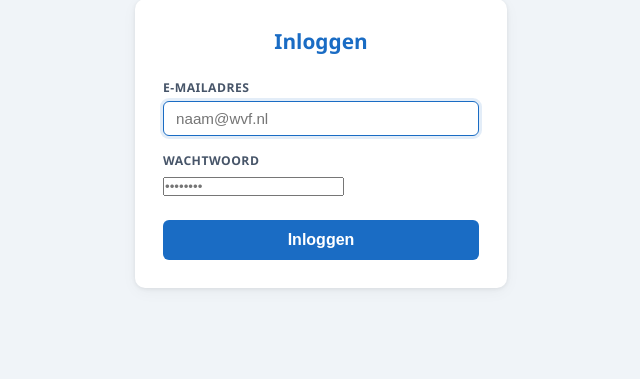
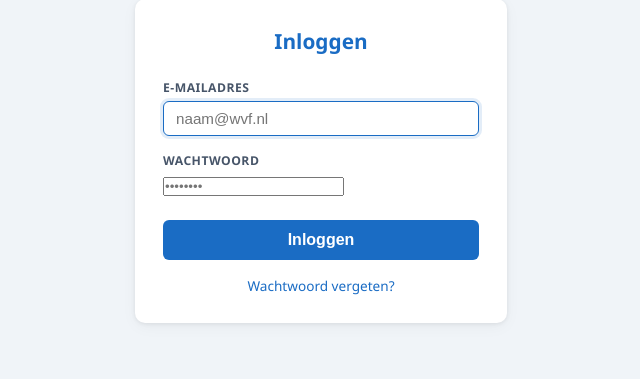
Before and after one commit to Panninaggi/wvf-vrijwilligers, a Flask app: page /login?next=/mijn-wachtwoord in a window 1280 px wide. Shown: the part 139-518 px from the top of the page, without its empty margins (319-959 px from the left). Run offline with Flask 3, Linux system fonts and the light colour scheme; some libraries are stand-ins or nearby versions.

Commit message:
feat: account aanmaken voor eigenaar, wachtwoord vergeten/reset/wijzigen

```diff
--- a/app.py
+++ b/app.py
@@ -81,6 +81,11 @@ _SCHEMA = '''
         vrijwilliger_id INTEGER REFERENCES vrijwilligers(id) ON DELETE CASCADE,
         formulier_data TEXT, status TEXT NOT NULL DEFAULT 'Concept',
         ingevuld TIMESTAMP DEFAULT CURRENT_TIMESTAMP, bijgewerkt TIMESTAMP
+    );
+    CREATE TABLE IF NOT EXISTS wachtwoord_tokens (
+        token TEXT PRIMARY KEY,
+        gebruiker_id INTEGER NOT NULL REFERENCES gebruikers(id) ON DELETE CASCADE,
+        aangemaakt TIMESTAMP DEFAULT CURRENT_TIMESTAMP
     );
 '''
 
@@ -355,6 +360,58 @@ def email_eigenaar_notificatie(eigenaar_email, eigenaar_naam, vrijwilliger_naam,
     send_email(eigenaar_email, f'Nieuwe aanmelding: {vrijwilliger_naam} — {profiel}', html)
 
 
+def email_welkom(to_addr, naam, wachtwoord):
+    base_url = os.environ.get('APP_URL', 'http://localhost:5000')
+    html = f'''
+    <div style="font-family:sans-serif;max-width:600px;margin:0 auto">
+      <div style="background:#1A6CC4;color:white;padding:1.5rem;border-radius:8px 8px 0 0">
+        <h2 style="margin:0">Welkom bij WVF Vrijwilligersbeheer</h2>
+      </div>
+      <div style="background:#f8fafc;padding:1.5rem;border-radius:0 0 8px 8px;border:1px solid #e2e8f0">
+        <p>Beste {naam},</p>
+        <p>Er is een account voor je aangemaakt. Je kunt inloggen met:</p>
+        <table style="margin:1rem 0;border-collapse:collapse">
+          <tr><td style="padding:.3rem 1rem .3rem 0;color:#64748b">E-mail</td><td><strong>{to_addr}</strong></td></tr>
+          <tr><td style="padding:.3rem 1rem .3rem 0;color:#64748b">Wachtwoord</td><td><strong>{wachtwoord}</strong></td></tr>
+        </table>
+        <p style="margin-top:1.5rem">
+          <a href="{base_url}/login"
+             style="background:#1A6CC4;color:white;padding:.75rem 1.5rem;border-radius:6px;text-decoration:none;font-weight:600">
+            Inloggen →
+          </a>
+        </p>
+        <p style="color:#94a3b8;font-size:.85rem;margin-top:2rem">
+          Wijzig je wachtwoord na je eerste inlog via het menu rechtsboven.
+        </p>
+      </div>
+    </div>'''
+    send_email(to_addr, 'Je account voor WVF Vrijwilligersbeheer', html)
+
+
+def email_wachtwoord_reset(to_addr, naam, token):
+    base_url = os.environ.get('APP_URL', 'http://localhost:5000')
+    html = f'''
+    <div style="font-family:sans-serif;max-width:600px;margin:0 auto">
+      <div style="background:#1A6CC4;color:white;padding:1.5rem;border-radius:8px 8px 0 0">
+        <h2 style="margin:0">Wachtwoord opnieuw instellen</h2>
+      </div>
+      <div style="background:#f8fafc;padding:1.5rem;border-radius:0 0 8px 8px;border:1px solid #e2e8f0">
+        <p>Beste {naam},</p>
+        <p>Klik op de knop hieronder om een nieuw wachtwoord in te stellen. De link is <strong>1 uur geldig</strong>.</p>
+        <p style="margin-top:1.5rem">
+          <a href="{base_url}/wachtwoord-reset/{token}"
+             style="background:#1A6CC4;color:white;padding:.75rem 1.5rem;border-radius:6px;text-decoration:none;font-weight:600">
+            Wachtwoord opnieuw instellen →
+          </a>
+        </p>
+        <p style="color:#94a3b8;font-size:.85rem;margin-top:2rem">
+          Heb je dit niet aangevraagd? Dan hoef je niets te doen.
+        </p>
+      </div>
+    </div>'''
+    send_email(to_addr, 'Wachtwoord opnieuw instellen — WVF', html)
+
+
 # ── QR-code ────────────────────────────────────────────────────────────────────
 
 def genereer_qr_base64(url):
@@ -452,6 +509,106 @@ def logout():
     session.clear()
     flash('Je bent uitgelogd.', 'info')
     return redirect(url_for('login'))
+
+
+@app.route('/wachtwoord-vergeten', methods=['GET', 'POST'])
+def wachtwoord_vergeten():
+    if request.method == 'POST':
+        email = request.form.get('email', '').strip().lower()
+        conn = get_db()
+        user = conn.execute(
+            'SELECT * FROM gebruikers WHERE LOWER(email) = ? AND actief = 1', (email,)
+        ).fetchone()
+        if user:
+            token = secrets.token_urlsafe(32)
+            conn.execute(
+                'INSERT INTO wachtwoord_tokens (token, gebruiker_id) VALUES (?,?)',
+                (token, user['id'])
+            )
+            conn.commit()
+            naam = f"{user['voornaam']} {user['achternaam']}"
+            email_wachtwoord_reset(email, naam, token)
+        conn.close()
+        # Altijd dezelfde melding (voorkomt dat je kunt achterhalen of een e-mail bestaat)
+        flash('Als dit e-mailadres bekend is, ontvang je een e-mail met een resetlink.', 'info')
+        return redirect(url_for('wachtwoord_vergeten'))
+    return render_template('wachtwoord_vergeten.html')
+
+
+@app.route('/wachtwoord-reset/<token>', methods=['GET', 'POST'])
+def wachtwoord_reset(token):
+    conn = get_db()
+    record = conn.execute('''
+        SELECT wt.*, g.voornaam, g.achternaam, g.email
+        FROM wachtwoord_tokens wt
+        JOIN gebruikers g ON wt.gebruiker_id = g.id
+        WHERE wt.token = ?
+    ''', (token,)).fetchone()
+
+    if not record:
+        conn.close()
+        flash('Ongeldige of verlopen resetlink.', 'error')
+        return redirect(url_for('login'))
+
+    # Token verlopen na 1 uur
+    from datetime import datetime, timezone, timedelta
+    aangemaakt = record['aangemaakt']
+    if hasattr(aangemaakt, 'replace'):
+        aangemaakt = aangemaakt.replace(tzinfo=None)
+    else:
+        try:
+            aangemaakt = datetime.fromisoformat(str(aangemaakt))
+        except Exception:
+            aangemaakt = datetime.now()
+    if datetime.now() - aangemaakt > timedelta(hours=1):
+        conn.execute('DELETE FROM wachtwoord_tokens WHERE token = ?', (token,))
+        conn.commit()
+        conn.close()
+        flash('Deze resetlink is verlopen. Vraag een nieuwe aan.', 'error')
+        return redirect(url_for('wachtwoord_vergeten'))
+
+    if request.method == 'POST':
+        nieuw = request.form.get('wachtwoord', '')
+        if len(nieuw) < 6:
+            flash('Wachtwoord moet minimaal 6 tekens zijn.', 'error')
+            conn.close()
+            return render_template('wachtwoord_reset.html', token=token)
+        conn.execute('UPDATE gebruikers SET wachtwoord = ? WHERE id = ?',
+                     (generate_password_hash(nieuw), record['gebruiker_id']))
+        conn.execute('DELETE FROM wachtwoord_tokens WHERE token = ?', (token,))
+        conn.commit()
+        conn.close()
+        flash('Wachtwoord gewijzigd. Je kunt nu inloggen.', 'success')
+        return redirect(url_for('login'))
+
+    conn.close()
+    return render_template('wachtwoord_reset.html', token=token, naam=record['voornaam'])
+
+
+@app.route('/mijn-wachtwoord', methods=['GET', 'POST'])
+@login_required
+def mijn_wachtwoord():
+    if request.method == 'POST':
+        huidig = request.form.get('huidig', '')
+        nieuw = request.form.get('nieuw', '')
+        conn = get_db()
+        user = conn.execute('SELECT * FROM gebruikers WHERE id = ?',
+                            (session['user_id'],)).fetchone()
+        if not check_password_hash(user['wachtwoord'], huidig):
+            conn.close()
+            flash('Huidig wachtwoord klopt niet.', 'error')
+            return render_template('mijn_wachtwoord.html')
+        if len(nieuw) < 6:
+            conn.close()
+            flash('Nieuw wachtwoord moet minimaal 6 tekens zijn.', 'error')
+            return render_template('mijn_wachtwoord.html')
+        conn.execute('UPDATE gebruikers SET wachtwoord = ? WHERE id = ?',
+                     (generate_password_hash(nieuw), session['user_id']))
+        conn.commit()
+        conn.close()
+        flash('Wachtwoord succesvol gewijzigd.', 'success')
+        return redirect(url_for('taken'))
+    return render_template('mijn_wachtwoord.html')
 
 
 # ── Publieke registratie ───────────────────────────────────────────────────────
@@ -823,6 +980,50 @@ def eigenaar_verwijderen(eid):
     return redirect(url_for('eigenaren'))
 
 
+@app.route('/beheer/eigenaren/<int:eid>/account-aanmaken', methods=['POST'])
+@login_required
+@rol_vereist('beheerder')
+def eigenaar_account_aanmaken(eid):
+    conn = get_db()
+    eigenaar = conn.execute('SELECT * FROM eigenaren WHERE id = ?', (eid,)).fetchone()
+    if not eigenaar or not eigenaar['email']:
+        flash('Eigenaar heeft geen e-mailadres — account aanmaken niet mogelijk.', 'error')
+        conn.close()
+        return redirect(url_for('eigenaren'))
+
+    email = eigenaar['email'].strip().lower()
+    naam = f"{eigenaar['voornaam']} {eigenaar['achternaam']}"
+
+    bestaand = conn.execute(
+        'SELECT id FROM gebruikers WHERE LOWER(email) = ?', (email,)
+    ).fetchone()
+
+    if bestaand:
+        # Koppel bestaand account aan eigenaar
+        conn.execute('UPDATE eigenaren SET gebruiker_id = ? WHERE id = ?',
+                     (bestaand['id'], eid))
+        conn.commit()
+        conn.close()
+        flash(f'Bestaand account ({email}) gekoppeld aan {naam}.', 'info')
+        return redirect(url_for('eigenaren'))
+
+    # Nieuw account aanmaken
+    ww = secrets.token_urlsafe(10)
+    uid = conn.insert(
+        'INSERT INTO gebruikers (voornaam, achternaam, email, wachtwoord) VALUES (?,?,?,?)',
+        (eigenaar['voornaam'], eigenaar['achternaam'], email, generate_password_hash(ww))
+    )
+    conn.execute('INSERT INTO gebruiker_rollen (gebruiker_id, rol) VALUES (?,?)',
+                 (uid, 'roleigenaar'))
+    conn.execute('UPDATE eigenaren SET gebruiker_id = ? WHERE id = ?', (uid, eid))
+    conn.commit()
+    conn.close()
+
+    email_welkom(email, naam, ww)
+    flash(f'Account aangemaakt voor {naam} — welkomstmail verstuurd naar {email}.', 'success')
+    return redirect(url_for('eigenaren'))
+
+
 # ── Profielen (beheer) ─────────────────────────────────────────────────────────
 
 @app.route('/beheer/profielen')
--- a/templates/base.html
+++ b/templates/base.html
@@ -167,7 +167,10 @@
           Beheer
         </a>
         {% endif %}
-        <span class="nav-user">{{ huidig_user.voornaam }}</span>
+        <a href="/mijn-wachtwoord" class="nav-item {{ 'active' if request.path == '/mijn-wachtwoord' else '' }}" title="Wachtwoord wijzigen">
+          <svg width="14" height="14" viewBox="0 0 24 24" fill="none" stroke="currentColor" stroke-width="2.5" stroke-linecap="round" stroke-linejoin="round"><circle cx="12" cy="8" r="4"/><path d="M6 20v-2a6 6 0 0 1 12 0v2"/></svg>
+          {{ huidig_user.voornaam }}
+        </a>
         <a href="/logout" class="nav-item">Uitloggen</a>
       {% else %}
         <a href="/login" class="nav-item">Inloggen</a>
--- a/templates/login.html
+++ b/templates/login.html
@@ -31,6 +31,9 @@
         <input type="password" id="wachtwoord" name="wachtwoord" required placeholder="••••••••">
       </div>
       <button type="submit" class="btn-primary" style="margin-top:.5rem">Inloggen</button>
+      <p style="text-align:center;margin-top:1rem;font-size:.85rem">
+        <a href="/wachtwoord-vergeten" style="color:#1A6CC4">Wachtwoord vergeten?</a>
+      </p>
     </form>
   </div>
 </div>
```
Also changed, not shown: templates/eigenaren.html (+15 -1 lines), templates/mijn_wachtwoord.html (added, +21 -0 lines), templates/wachtwoord_reset.html (added, +32 -0 lines), templates/wachtwoord_vergeten.html (added, +38 -0 lines), 1 other file.
